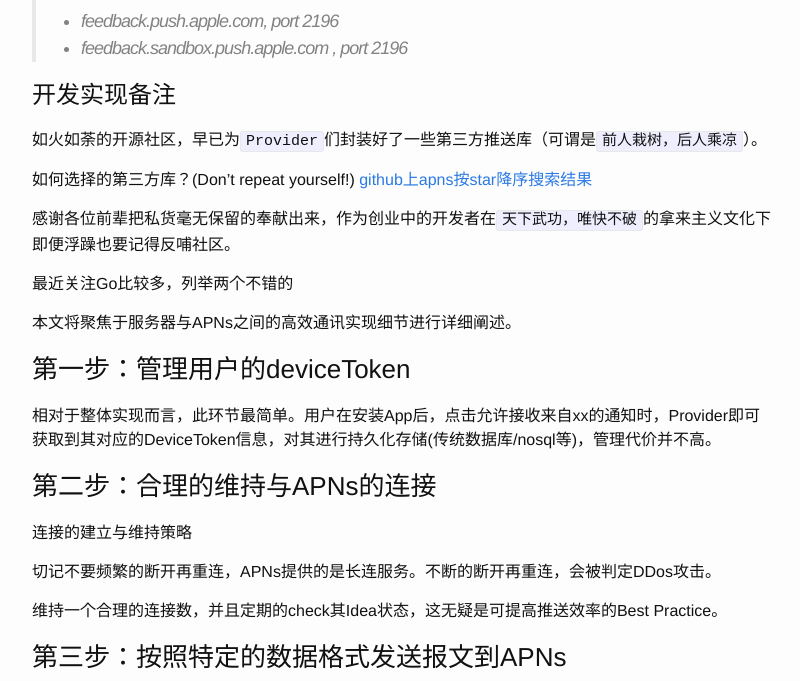
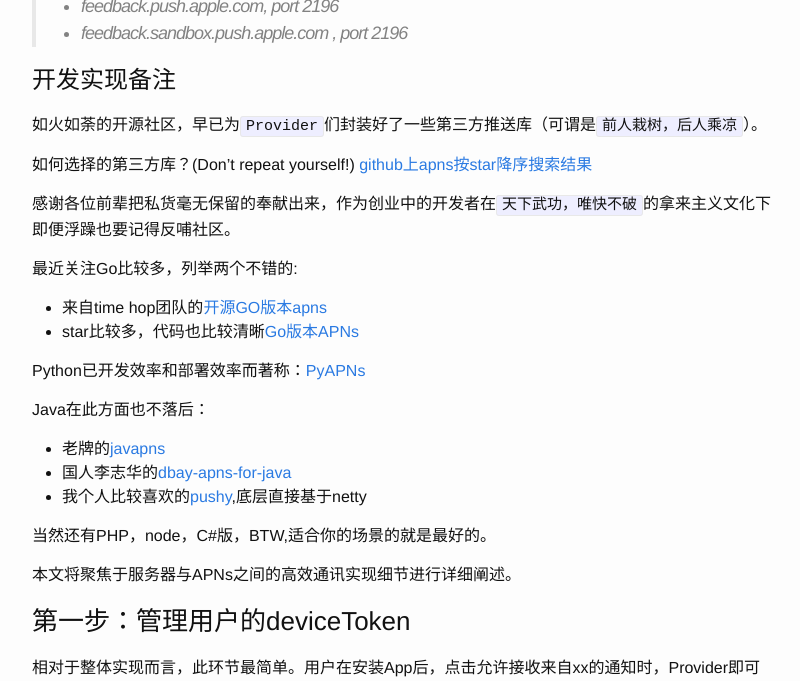
Before and after one commit to atschx/atschx.github.io, a Jekyll site: the page built from _posts/2015-11-30-apns.md, in a window 1280 px wide and 1400 px high, scrolled down 2514 px. Shown: the top 681 px of the window, without its empty margins (238-1038 px from the left). Built offline with Jekyll 4.4.1, drawn with Linux system fonts in a browser that asks for light colours; comment, search, counter and statistics services are not loaded; some of the changed text lies outside the part shown.

Commit message:
update link

```diff
--- a/_posts/2015-11-30-apns.md
+++ b/_posts/2015-11-30-apns.md
@@ -21,7 +21,6 @@ categories: tech
 > 在以上几个个环节中：
 >
 > * 服务提供商可以`控制`将通知推送给哪些用户(`受众`)，因此需要管理用户的标识性信息(即**DeviceToken**)
->
 > * APNs服务器需要**准确**地向一个具体的Apple设备推送通知(上一步必须告知DeviceToken)
 >
 >
@@ -71,7 +70,20 @@ categories: tech
 
 感谢各位前辈把私货毫无保留的奉献出来，作为创业中的开发者在`天下武功，唯快不破`的拿来主义文化下即便浮躁也要记得反哺社区。
 
-最近关注Go比较多，列举两个不错的
+最近关注Go比较多，列举两个不错的:
+
+- 来自time hop团队的[开源GO版本apns](https://github.com/timehop/apns)
+- star比较多，代码也比较清晰[Go版本APNs](https://github.com/Coccodrillo/apns)
+
+Python已开发效率和部署效率而著称：[PyAPNs](https://github.com/djacobs/PyAPNs)
+
+Java在此方面也不落后：
+
+- 老牌的[javapns](https://github.com/fernandospr/javapns-jdk16)
+- 国人李志华的[dbay-apns-for-java](https://github.com/RamosLi/dbay-apns-for-java)
+- 我个人比较喜欢的[pushy](https://github.com/relayrides/pushy),底层直接基于netty
+
+当然还有PHP，node，C#版，BTW,适合你的场景的就是最好的。
 
 本文将聚焦于服务器与APNs之间的高效通讯实现细节进行详细阐述。
 
@@ -93,7 +105,7 @@ categories: tech
 
 ![Notification format](https://developer.apple.com/library/ios/documentation/NetworkingInternet/Conceptual/RemoteNotificationsPG/Art/aps_binary_provider_3_2x.png)
 
-随着IOS8/9/10的到来,payload的大小不断被改写：
+随着IOS8/9/10的到来,payload的大小不断被改写：[payload-size-limit](http://stackoverflow.com/questions/26233730/apn-apple-push-notification-payload-size-limit)
 
 从最初的**256byte**到IOS8的**2k**再到IOS9的**4k**。一个新的时代在向你我走来...
 
@@ -103,12 +115,10 @@ categories: tech
 
 # Think more(different)
 
-**Tips** 离线推送作为一个基础组件存在于基础服务集群中，谨记与产品业务解耦。
-
-* 基础可量化的指标：吞吐量、错误率。
-
-
-* 结合业务的量化指标：覆盖范围，转化率(需要提前设计转化率定义)
+> **tips** 离线推送作为一个基础组件存在于基础服务集群中，谨记与产品业务解耦。
+>
+> * 基础可量化的指标：吞吐量、错误率。
+> * 结合业务的量化指标：覆盖范围，转化率(需要提前设计转化率定义)
 
 **谨记**：用户关掉Push的那一刻起，你的app再也没有可能被你从众多沉默的App中唤醒。(潜台词：真的有必要好好地设计下产品中Push环节！！！人性化、有效性、价值输出等)在这个信息过载时代，信息不经任何筛选直接Push给用户，无疑是给用户加重负担，浪(tu)费(cai)时(hai)间(ming)。
 
```
Also changed, not shown: other parts of _posts/2015-11-30-apns.md (+1 -1 lines).
